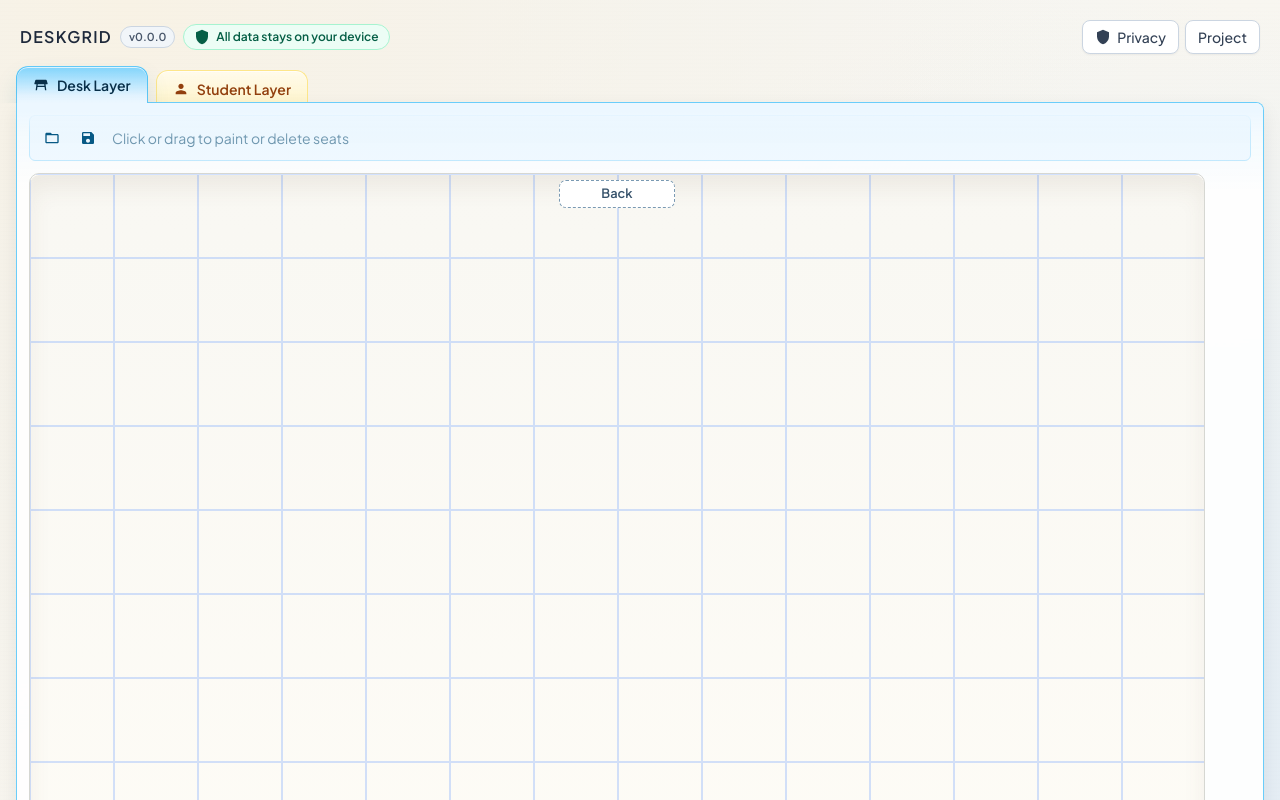
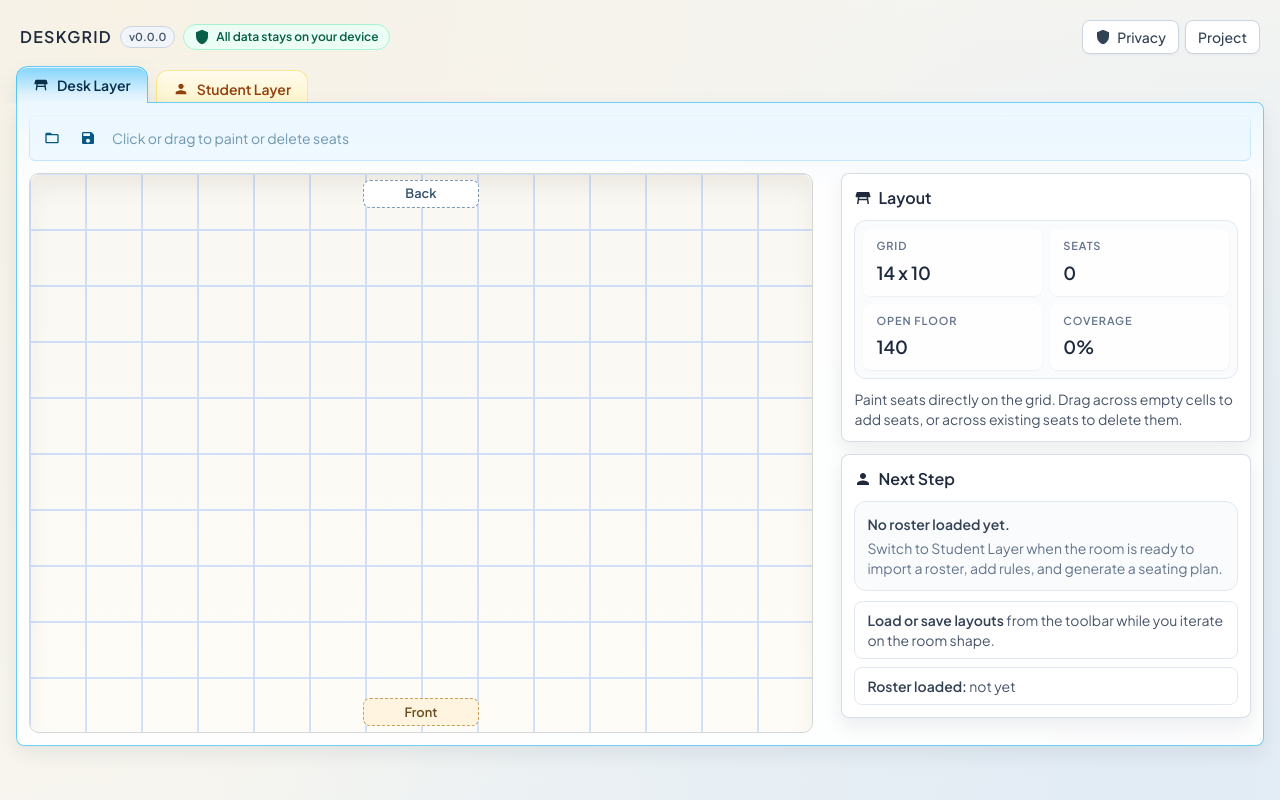
Before and after one commit to Peaj/DeskGrid, a React (Vite) app: page / in a window 1280 px wide. Shown: the top 800 px of the page. Built offline with nearby package versions, Linux system fonts and the light colour scheme.

Commit message:
Add layout sidebar

```diff
--- a/src/App.tsx
+++ b/src/App.tsx
@@ -2,6 +2,7 @@ import { useRef, useState } from 'react';
 import { ConstraintPanel } from './components/ConstraintPanel';
 import { GridCanvas } from './components/GridCanvas';
 import type { GridLayer } from './components/GridCanvas';
+import { LayoutSidebar } from './components/LayoutSidebar';
 import { SolveControls } from './components/SolveControls';
 import { StudentBench } from './components/StudentBench';
 import { TopBar } from './components/TopBar';
@@ -136,12 +137,8 @@ export default function App() {
             helperText={toolbarHelperText}
           />
 
-          <main
-            className={`relative z-0 mt-3 grid min-h-0 grid-cols-1 gap-3 ${
-              activeLayer === 'student' ? 'xl:grid-cols-[minmax(0,1fr)_minmax(360px,460px)]' : ''
-            }`}
-          >
-            <div className="flex min-h-0 flex-col gap-3">
+          <main className="relative z-0 mt-3 flex min-h-0 flex-col gap-3 xl:flex-row xl:items-start">
+            <div className="flex min-h-0 min-w-0 flex-col gap-3 xl:flex-1">
               <GridCanvas
                 activeLayer={activeLayer}
                 grid={grid}
@@ -170,8 +167,11 @@ export default function App() {
               )}
             </div>
 
-            {activeLayer === 'student' && (
-              <aside className="flex h-full min-h-0 flex-col gap-3">
+            <aside className="flex h-full min-h-0 flex-col gap-3 xl:w-[min(460px,32vw)] xl:max-w-[460px] xl:shrink-0">
+              {activeLayer === 'layout' ? (
+                <LayoutSidebar grid={grid} seats={seats} students={students} />
+              ) : (
+                <>
                 <SolveControls scoreBreakdown={scoreBreakdown} onRandomAssign={randomAssign} onBenchAllStudents={benchAllStudents} onSolve={solve} />
                 <ConstraintPanel
                   grid={grid}
@@ -185,8 +185,9 @@ export default function App() {
                   hoveredConstraintId={hoveredConstraintId}
                   onHoveredConstraintChange={setHoveredConstraintId}
                 />
-              </aside>
-            )}
+                </>
+              )}
+            </aside>
           </main>
         </div>
       </section>
--- /dev/null
+++ b/src/components/LayoutSidebar.tsx
@@ -0,0 +1,80 @@
+import type { GridConfig, Seat, Student } from '../domain/types';
+import { DeskLayerIcon, StudentPortraitIcon } from './icons';
+
+interface LayoutSidebarProps {
+  grid: GridConfig;
+  seats: Seat[];
+  students: Student[];
+}
+
+export function LayoutSidebar({ grid, seats, students }: LayoutSidebarProps) {
+  const totalCells = grid.width * grid.height;
+  const seatCount = seats.length;
+  const openFloorCount = Math.max(0, totalCells - seatCount);
+  const coverage = totalCells === 0 ? 0 : Math.round((seatCount / totalCells) * 100);
+  const studentCount = students.length;
+  const seatDelta = seatCount - studentCount;
+  const seatBalanceText =
+    studentCount === 0
+      ? 'No roster loaded yet.'
+      : seatDelta === 0
+        ? 'Seat count matches the roster.'
+        : seatDelta > 0
+          ? `${seatDelta} more seat${seatDelta === 1 ? '' : 's'} than students.`
+          : `${Math.abs(seatDelta)} more student${Math.abs(seatDelta) === 1 ? '' : 's'} than seats.`;
+
+  return (
+    <>
+      <section className="panel flex flex-col gap-2.5">
+        <div className="panel-header">
+          <h3 className="panel-section-title section-title-with-icon">
+            <DeskLayerIcon />
+            <span>Layout</span>
+          </h3>
+        </div>
+        <div className="grid grid-cols-2 gap-2 rounded-xl border border-slate-200 bg-slate-50/80 p-2">
+          <div className="solver-stat-card">
+            <span className="solver-stat-label">Grid</span>
+            <strong className="solver-stat-value">
+              {grid.width} x {grid.height}
+            </strong>
+          </div>
+          <div className="solver-stat-card">
+            <span className="solver-stat-label">Seats</span>
+            <strong className="solver-stat-value">{seatCount}</strong>
+          </div>
+          <div className="solver-stat-card">
+            <span className="solver-stat-label">Open Floor</span>
+            <strong className="solver-stat-value">{openFloorCount}</strong>
+          </div>
+          <div className="solver-stat-card">
+            <span className="solver-stat-label">Coverage</span>
+            <strong className="solver-stat-value">{coverage}%</strong>
+          </div>
+        </div>
+        <p className="meta m-0">Paint seats directly on the grid. Drag across empty cells to add seats, or across existing seats to delete them.</p>
+      </section>
+
+      <section className="panel flex flex-col gap-2.5">
+        <div className="panel-header">
+          <h3 className="panel-section-title section-title-with-icon">
+            <StudentPortraitIcon />
+            <span>Next Step</span>
+          </h3>
+        </div>
+        <div className="rounded-xl border border-slate-200 bg-slate-50/80 p-3">
+          <p className="m-0 text-sm font-semibold text-slate-700">{seatBalanceText}</p>
+          <p className="mt-1 text-sm text-slate-500">Switch to Student Layer when the room is ready to import a roster, add rules, and generate a seating plan.</p>
+        </div>
+        <div className="grid gap-2">
+          <div className="rounded-lg border border-slate-200 bg-white/80 px-3 py-2 text-sm text-slate-600">
+            <span className="font-semibold text-slate-700">Load or save layouts</span> from the toolbar while you iterate on the room shape.
+          </div>
+          <div className="rounded-lg border border-slate-200 bg-white/80 px-3 py-2 text-sm text-slate-600">
+            <span className="font-semibold text-slate-700">Roster loaded:</span> {studentCount === 0 ? 'not yet' : `${studentCount} student${studentCount === 1 ? '' : 's'}`}
+          </div>
+        </div>
+      </section>
+    </>
+  );
+}
```
